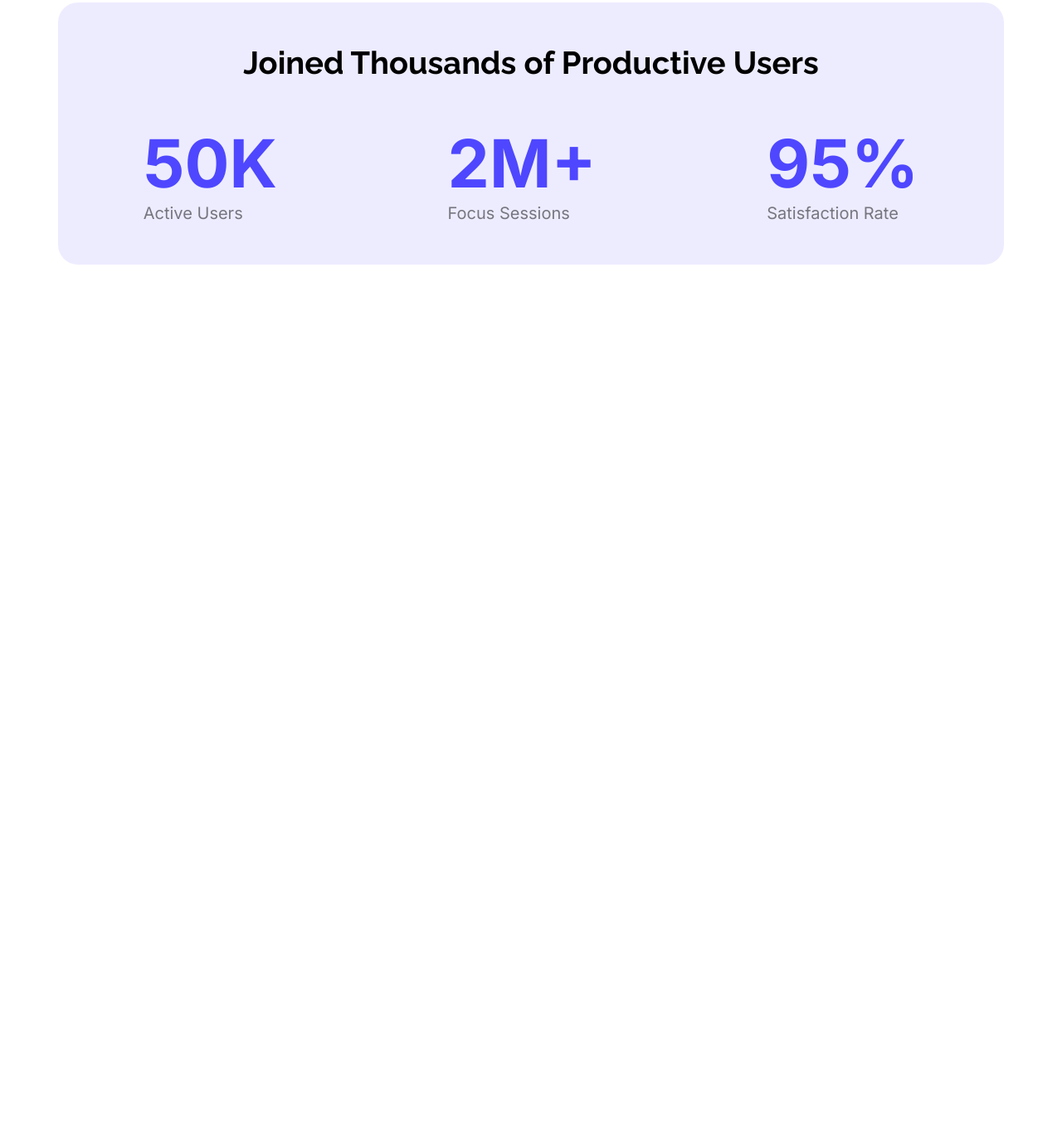
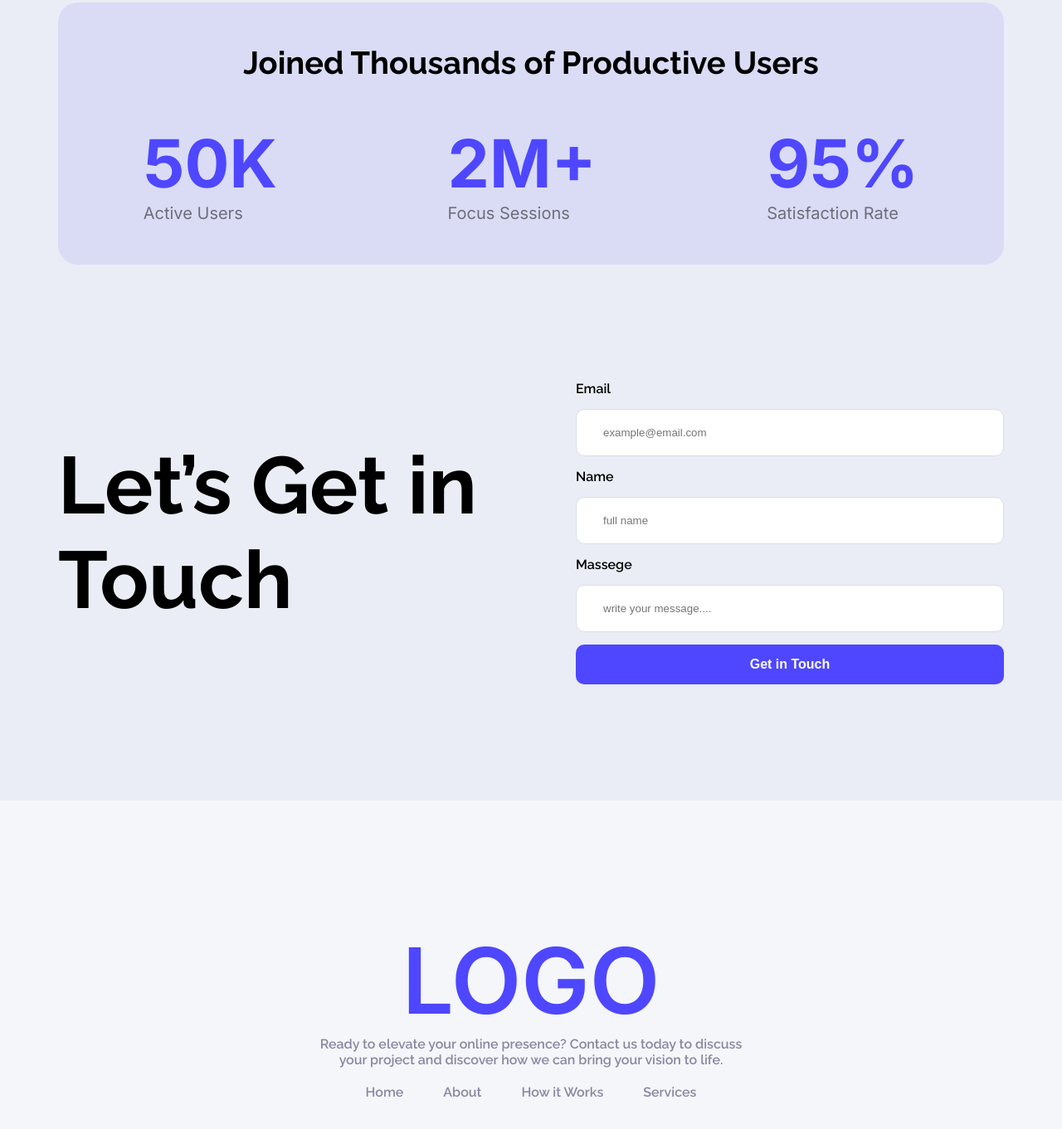
Before and after one commit to Jahidhasan787/B12A01-landing-launchpad, a plain HTML site: page index.html in a window 1280 px wide. Shown: the part 1281-2642 px from the top of the page at 83% size. Before the commit the page ends 1600 px from the top, so only its background shows below. Drawn offline with Linux system fonts and the light colour scheme.

Commit message:
added get-in-touch and footer section

```diff
--- a/assignment-1-styles.css
+++ b/assignment-1-styles.css
@@ -2,7 +2,9 @@
     padding: 0;
     margin: 0;
 }
-
+body{
+    background-color: rgba(214, 221, 237, .5);
+}
 /* Shared styles */
 .container{
     max-width: 1140px;
@@ -20,6 +22,7 @@
     padding: 12px 36px;
     border-radius: 10px;
     border: none;
+    cursor: pointer;
 }
 
 .raleway-font,
@@ -131,3 +134,72 @@ nav h1 {
     font-weight: 400;
     color: rgba(0, 0, 0, 0.5);
 }
+
+/* get in touch section styles */
+
+.get-in-touch-section{
+    display: flex;
+    justify-content: space-between;
+    align-items: center;
+    margin: 90px auto;
+    padding: 50px 0;
+
+}
+.get-in-touch-title h1{
+    font-size: 97px;
+    font-weight: bold;
+    max-width: 530px;
+    width: 100%;
+}
+.get-in-touch-section form{
+ display: flex;
+ flex-direction: column;
+ gap: 15px;
+
+}
+
+.get-in-touch-section form input{
+    padding: 20px 32px;
+    width: 450px;
+    border: 1px solid rgba(214, 221, 237, 1);
+    border-radius: 10px;
+}
+
+/* footer styles */
+
+footer{
+    text-align: center;
+    background-color: rgba(255, 255, 255, .5);
+    height: 430px;
+}
+.footer{
+    max-width: 530px;
+    width: 100%;
+}
+
+footer h1{
+    padding-top: 150px;
+    font-size: 110px;
+    font-weight: 900;
+    color: #4E47FF;
+}
+
+footer p{
+    color: rgba(137, 135, 161, 1);
+}
+
+footer ul{
+    display: flex;
+    justify-content: center;
+    gap: 48px;
+    margin: 20px;
+}
+
+footer ul li{
+    list-style: none;
+}
+footer ul li a{
+    text-decoration: none;
+    color: rgba(137, 135, 161, 1);
+
+}
--- a/index.html
+++ b/index.html
@@ -57,10 +57,36 @@
                     </div>
                 </div>
             </div>
+            <div class="get-in-touch-section">
+                <div class="get-in-touch-title">
+                    <h1>Let’s Get in Touch</h1>
+                </div>
+                <form>
+                    <label for="email">Email</label>
+                    <input type="email" name="" id="email" placeholder="example@email.com">
+                    <label for="name">Name</label>
+                    <input type="text" name="" id="name" placeholder="full name">
+                    <label for="massege">Massege</label>
+                    <input type="text" name="" id="massege" placeholder="write your message....">
+                    <button class="btn">Get in Touch</button>
+                </form>
+            </div>
         </div>
     </main>
     <footer>
-
+        <div class="container footer">
+            <h1 class="inter-font">LOGO</h1>
+            <p>Ready to elevate your online presence? Contact us today to discuss your project and discover how we can
+                bring
+                your vision to life.
+            </p>
+            <ul>
+                <li><a href="">Home</a></li>
+                <li><a href="">About</a></li>
+                <li><a href="">How it Works</a></li>
+                <li><a href="">Services</a></li>
+            </ul>
+        </div>
     </footer>
 </body>
 </html>
```
